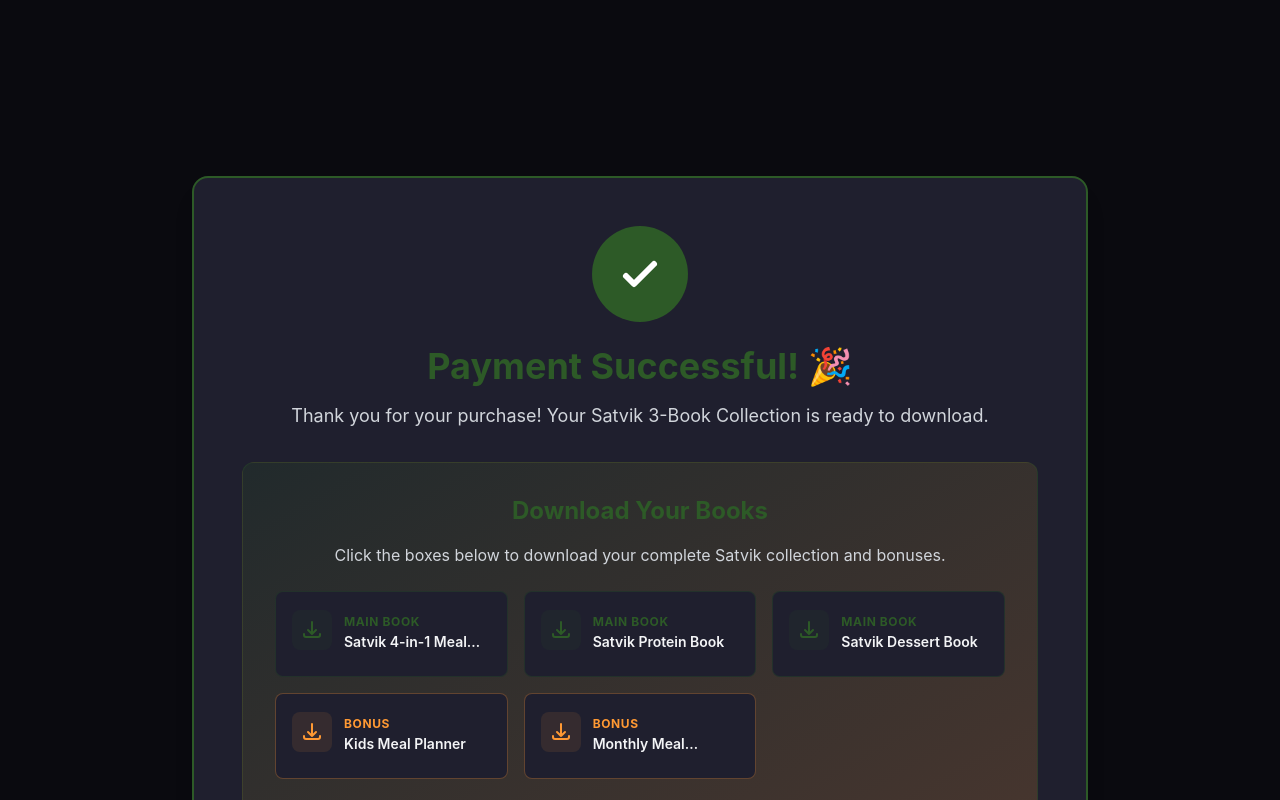
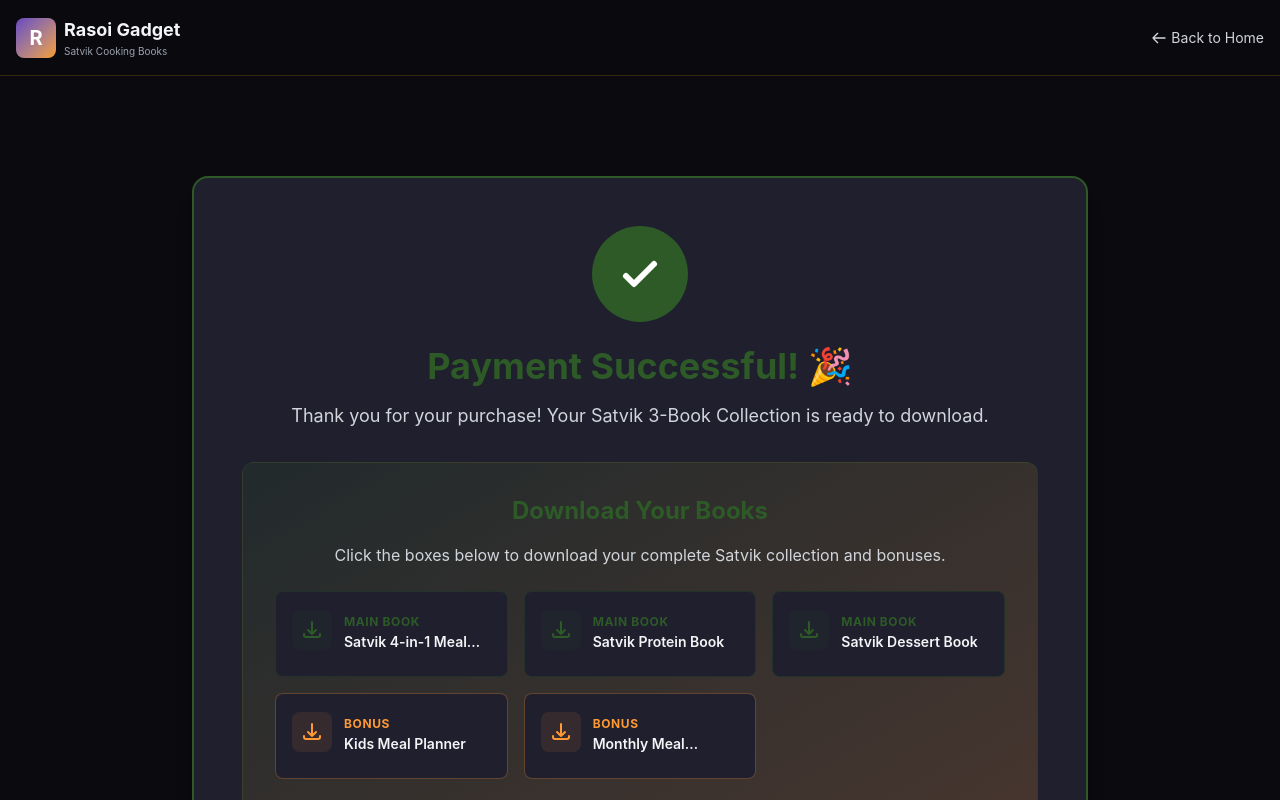
Before and after one commit to praneeth1984/rasoigadget, a Next.js app: page /success in a window 1280 px wide. Shown: the top 800 px of the page. Built offline with nearby package versions, Linux system fonts and the light colour scheme; no server answers.

Commit message:
More bug fixes

```diff
--- a/src/app/success/page.tsx
+++ b/src/app/success/page.tsx
@@ -130,7 +130,34 @@ function SuccessContent() {
 
 export default function SuccessPage() {
   return (
-    <main className="min-h-screen bg-dark-bg pt-20">
+    <main className="min-h-screen bg-dark-bg">
+      {/* Header */}
+      <header className="fixed top-0 left-0 right-0 z-50 bg-dark-bg/95 backdrop-blur-sm border-b border-gold/20">
+        <div className="max-w-7xl mx-auto px-4 py-4 flex items-center justify-between">
+          <a href="/" className="flex items-center gap-2 group">
+            <div className="w-10 h-10 bg-gradient-to-br from-royal-purple to-gold rounded-lg flex items-center justify-center">
+              <span className="text-white font-bold text-xl">R</span>
+            </div>
+            <div>
+              <h1 className="text-lg font-bold text-text-primary group-hover:text-gold transition-colors">
+                Rasoi Gadget
+              </h1>
+              <p className="text-[10px] text-text-muted">Satvik Cooking Books</p>
+            </div>
+          </a>
+          <a
+            href="/"
+            className="text-sm text-text-secondary hover:text-gold transition-colors flex items-center gap-1"
+          >
+            <svg className="w-4 h-4" fill="none" stroke="currentColor" viewBox="0 0 24 24">
+              <path strokeLinecap="round" strokeLinejoin="round" strokeWidth="2" d="M10 19l-7-7m0 0l7-7m-7 7h18" />
+            </svg>
+            Back to Home
+          </a>
+        </div>
+      </header>
+
+      <div className="pt-20">
       <Suspense fallback={
         <div className="flex items-center justify-center min-h-screen">
           <div className="text-center">
@@ -141,6 +168,7 @@ export default function SuccessPage() {
       }>
         <SuccessContent />
       </Suspense>
+      </div>
     </main>
   );
 }
--- a/src/components/CheckoutModal.tsx
+++ b/src/components/CheckoutModal.tsx
@@ -71,10 +71,11 @@ export default function CheckoutModal({
         <div className="bg-gradient-to-r from-royal-purple/30 to-gold/20 p-6 border-b border-gold/20">
           <button
             onClick={onClose}
-            className="absolute top-4 right-4 text-text-muted hover:text-text-primary transition-colors"
+            className="absolute top-4 right-4 w-10 h-10 flex items-center justify-center rounded-full bg-dark-surface/50 hover:bg-dark-surface text-text-muted hover:text-white transition-all hover:scale-110"
+            aria-label="Close"
           >
-            <svg className="w-6 h-6" fill="none" stroke="currentColor" viewBox="0 0 24 24">
-              <path strokeLinecap="round" strokeLinejoin="round" strokeWidth="2" d="M6 18L18 6M6 6l12 12" />
+            <svg className="w-5 h-5" fill="none" stroke="currentColor" viewBox="0 0 24 24">
+              <path strokeLinecap="round" strokeLinejoin="round" strokeWidth="2.5" d="M6 18L18 6M6 6l12 12" />
             </svg>
           </button>
           <h3 className="text-2xl font-bold text-text-primary">Complete Your Order</h3>
--- a/src/components/FloatingCTA.tsx
+++ b/src/components/FloatingCTA.tsx
@@ -4,61 +4,42 @@ import { useState, useEffect } from 'react';
 import BuyButton from './BuyButton';
 
 export default function FloatingCTA() {
-  const [isEnabled, setIsEnabled] = useState(false); // Whether CTA should be shown (based on scroll/time)
-  const [isVisible, setIsVisible] = useState(false); // Whether CTA is currently visible (not hidden by modal)
+  const [isVisible, setIsVisible] = useState(false);
 
   useEffect(() => {
     let timeoutId: NodeJS.Timeout;
 
     const handleScroll = () => {
-      // Enable after scrolling 150px
       if (window.scrollY > 150) {
-        setIsEnabled(true);
+        setIsVisible(true);
       }
     };
 
     const handleMouseOut = (e: MouseEvent) => {
-      // Exit intent - enable when mouse leaves top of page
       if (e.clientY < 10) {
-        setIsEnabled(true);
+        setIsVisible(true);
       }
     };
 
-    // Check for modals and update visibility accordingly
-    const checkForModals = () => {
-      const hasCheckoutModal = document.querySelector('[data-checkout-modal="true"]');
-      const hasRazorpay = document.querySelector('.razorpay-container');
-      const hasDialog = document.querySelector('[role="dialog"]');
-
-      const hasAnyModal = hasCheckoutModal || hasRazorpay || hasDialog;
-
-      // Only show if enabled AND no modal is open
-      setIsVisible(isEnabled && !hasAnyModal);
-    };
-
-    // Enable after 5 seconds regardless of scroll
+    // Show after 5 seconds
     timeoutId = setTimeout(() => {
-      setIsEnabled(true);
+      setIsVisible(true);
     }, 5000);
-
-    // Check for modals periodically (faster interval for better UX)
-    const modalCheckInterval = setInterval(checkForModals, 200);
 
     window.addEventListener('scroll', handleScroll);
     document.addEventListener('mouseout', handleMouseOut);
 
     return () => {
       clearTimeout(timeoutId);
-      clearInterval(modalCheckInterval);
       window.removeEventListener('scroll', handleScroll);
       document.removeEventListener('mouseout', handleMouseOut);
     };
-  }, [isEnabled]); // Re-run when isEnabled changes
+  }, []);
 
   if (!isVisible) return null;
 
   return (
-    <div className="fixed bottom-0 left-0 right-0 z-50 bg-gradient-to-r from-royal-purple via-royal-purple-light to-royal-purple p-3 md:p-4 shadow-2xl border-t-2 border-gold animate-slide-up">
+    <div className="fixed bottom-0 left-0 right-0 z-40 bg-gradient-to-r from-royal-purple via-royal-purple-light to-royal-purple p-3 md:p-4 shadow-2xl border-t-2 border-gold animate-slide-up">
       <div className="max-w-7xl mx-auto flex flex-col sm:flex-row items-center justify-between gap-3">
         <div className="text-center sm:text-left">
           <p className="text-white font-bold text-base md:text-xl">
--- a/src/components/Header.tsx
+++ b/src/components/Header.tsx
@@ -6,11 +6,11 @@ import BuyButton from "./BuyButton";
 export default function Header() {
   return (
     <header className="sticky top-0 z-50 bg-white border-b border-slate-200 shadow-sm">
-      <div className="max-w-7xl mx-auto px-4 py-2">
+      <div className="max-w-7xl mx-auto px-4 py-3">
         <div className="flex items-center justify-between gap-2 md:gap-4">
           {/* Logo */}
           <a href="/" className="flex-shrink-0 flex items-center transition hover:opacity-80">
-            <div className="relative h-12 w-40 sm:h-14 sm:w-48 md:h-16 md:w-64 lg:h-20 lg:w-80">
+            <div className="relative h-16 w-52 sm:h-18 sm:w-56 md:h-20 md:w-64 lg:h-24 lg:w-80">
               <Image
                 src="https://rasoigadget.com/cdn/shop/files/Updated_Logo-removebg-preview.png?height=82&v=1758460383"
                 alt="Rasoi Gadget"
```
